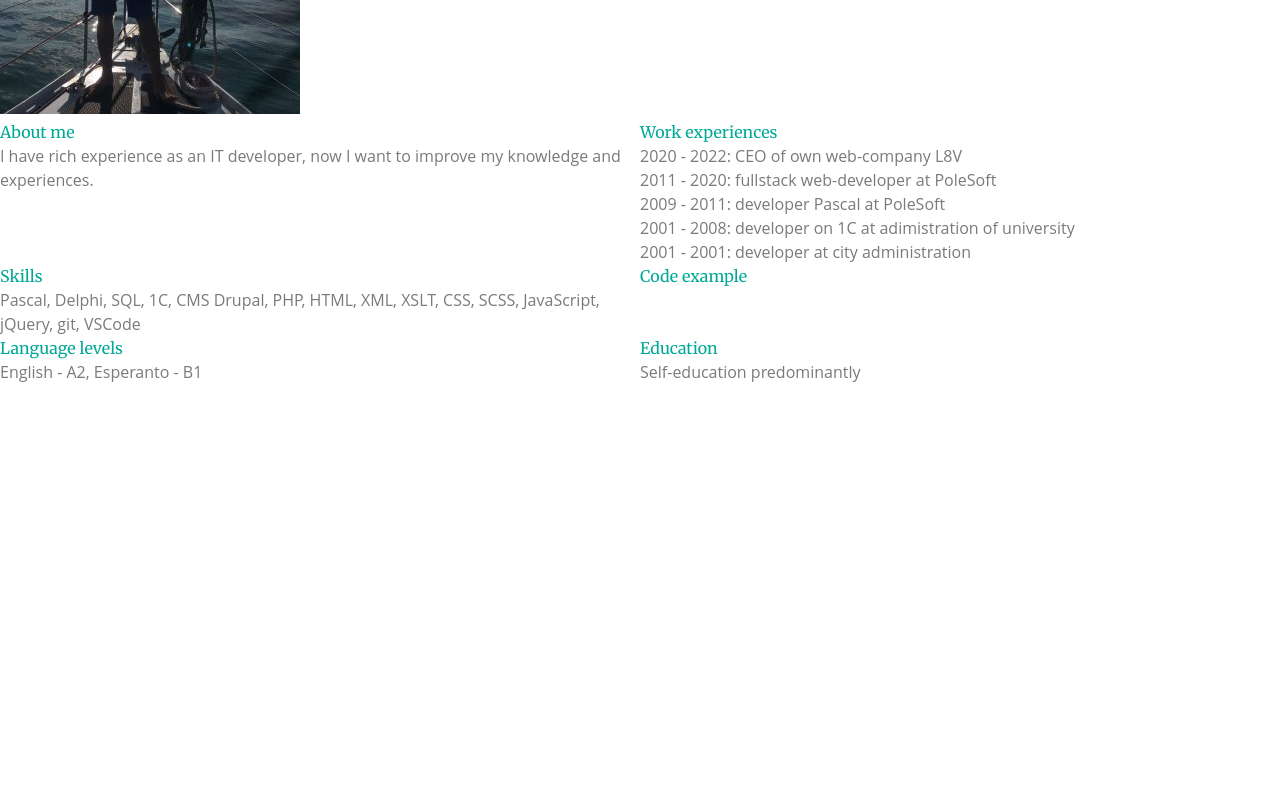
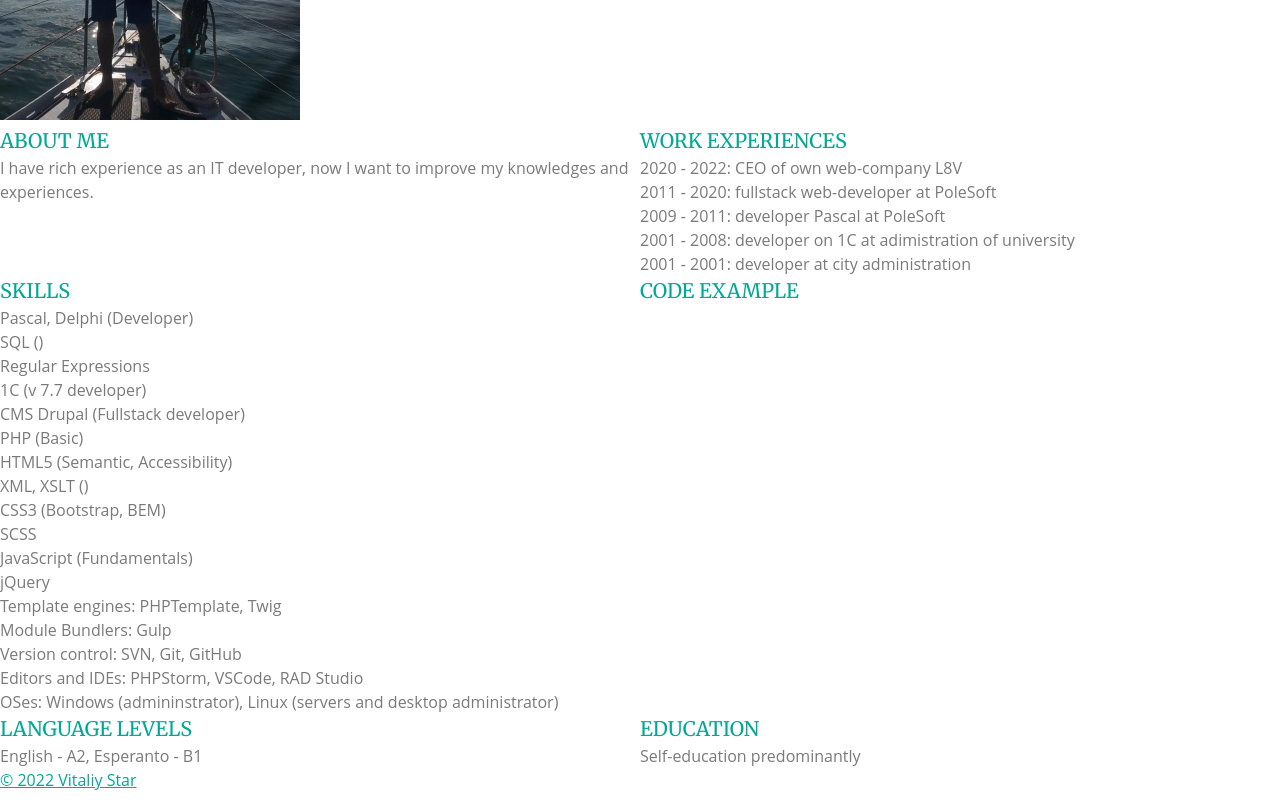
Before and after one commit to vistar/rsschool-cv, a plain HTML site: page index.html in a window 1280 px wide. Shown: the part 360-1160 px from the top of the page. Before the commit the page ends 800 px from the top, so only its background shows below. Drawn offline with Linux system fonts and the light colour scheme.

Commit message:
fix: styles etc

```diff
--- a/css/style.css
+++ b/css/style.css
@@ -1,5 +1,6 @@
 :root {
   --main-color: #00a896;
+  --text-color: rgba(17, 17, 17, .56);
 }
 
 html {
@@ -13,13 +14,23 @@ body {
   font-family: Open Sans,sans-serif,system-ui;
   font-weight: 400;
   line-height: 1.5;
-  color: rgba(17, 17, 17, .56);
+  color: var(--text-color);
 }
 
 h1, h2, h3, h4 {
   font-family: 'Merriweather', serif;
   color: var(--main-color);
   font-weight: 400;
+}
+
+a {
+  color: var(--main-color);
+  transition: all 0.5s;
+}
+
+a:hover {
+  opacity: .8;
+  transition: all 0.5s;
 }
 
 .container {
@@ -34,6 +45,12 @@ h1, h2, h3, h4 {
 
 .section {
   width: 50%;
+}
+
+.section-title {
+  font-size: 20px;
+  font-weight: 400;
+  text-transform: uppercase;
 }
 
 @media (max-width: 768px) {
--- a/index.html
+++ b/index.html
@@ -51,25 +51,25 @@
     <main class="main">
       <div class="container main-container">
         <section class="section" id="profile">
-          <h1>Vitaliy Star</h1>
+          <h1 class="section-title">Vitaliy Star</h1>
 
           <img src="assets/img/foto.jpg" alt="my foto" />
         </section>
         <section class="section" id="contacts">
-          <h2>Contacts</h2>
+          <h2 class="section-title">Contacts</h2>
 
           phone: +7(999)695-18-**<br />
           email: v@l8v.ru<br />
           telegram: @vistar8<br />
         </section>
         <section class="section" id="about">
-          <h2>About me</h2>
+          <h2 class="section-title">About me</h2>
 
           I have rich experience as an IT developer, now I want to improve my
-          knowledge and experiences.
+          knowledges and experiences.
         </section>
         <section class="section" id="experiences">
-          <h2>Work experiences</h2>
+          <h2 class="section-title">Work experiences</h2>
 
           <ul>
             <li>2020 - 2022: CEO of own web-company L8V</li>
@@ -80,28 +80,55 @@
           </ul>
         </section>
         <section class="section" id="skills">
-          <h2>Skills</h2>
+          <h2 class="section-title">Skills</h2>
 
-          Pascal, Delphi, SQL, 1C, CMS Drupal, PHP, HTML, XML, XSLT, CSS, SCSS,
-          JavaScript, jQuery, git, VSCode
+          <ul>
+            <li>Pascal, Delphi (Developer)</li>
+            <li>SQL ()</li>
+            <li>Regular Expressions</li>
+            <li>1C (v 7.7 developer)</li>
+            <li>CMS Drupal (Fullstack developer)</li>
+            <li>PHP (Basic)</li>
+            <li>HTML5 (Semantic, Accessibility)</li>
+            <li>XML, XSLT ()</li>
+            <li>CSS3 (Bootstrap, BEM)</li>
+            <li>SCSS</li>
+            <li>JavaScript (Fundamentals)</li>
+            <li>jQuery</li>
+            <li>Template engines: PHPTemplate, Twig</li>
+            <li>Module Bundlers: Gulp</li>
+            <li>Version control: SVN, Git, GitHub</li>
+            <li>Editors and IDEs: PHPStorm, VSCode, RAD Studio</li>
+            <li>
+              OSes: Windows (admininstrator), Linux (servers and desktop
+              administrator)
+            </li>
+          </ul>
         </section>
         <section class="section" id="code">
-          <h2>Code example</h2>
+          <h2 class="section-title">Code example</h2>
 
           <div class=""></div>
         </section>
         <section class="section" id="languages">
-          <h2>Language levels</h2>
+          <h2 class="section-title">Language levels</h2>
 
           English - A2, Esperanto - B1
         </section>
         <section class="section" id="education">
-          <h2>Education</h2>
+          <h2 class="section-title">Education</h2>
 
           Self-education predominantly
         </section>
       </div>
     </main>
-    <footer class="footer"></footer>
+    <footer class="footer">
+      <a target="_blank" href="https://github.com/vistar">
+        © 2022 Vitaliy Star
+      </a>
+      <a href="https://rs.school/" target="_blank">
+        <img src="assets/svg/rs_school_js.svg" alt="rs_school_js" />
+      </a>
+    </footer>
   </body>
 </html>
```
Also changed, not shown: assets/svg/envelope-solid.svg (added), assets/svg/rs_school_js.svg (added).
